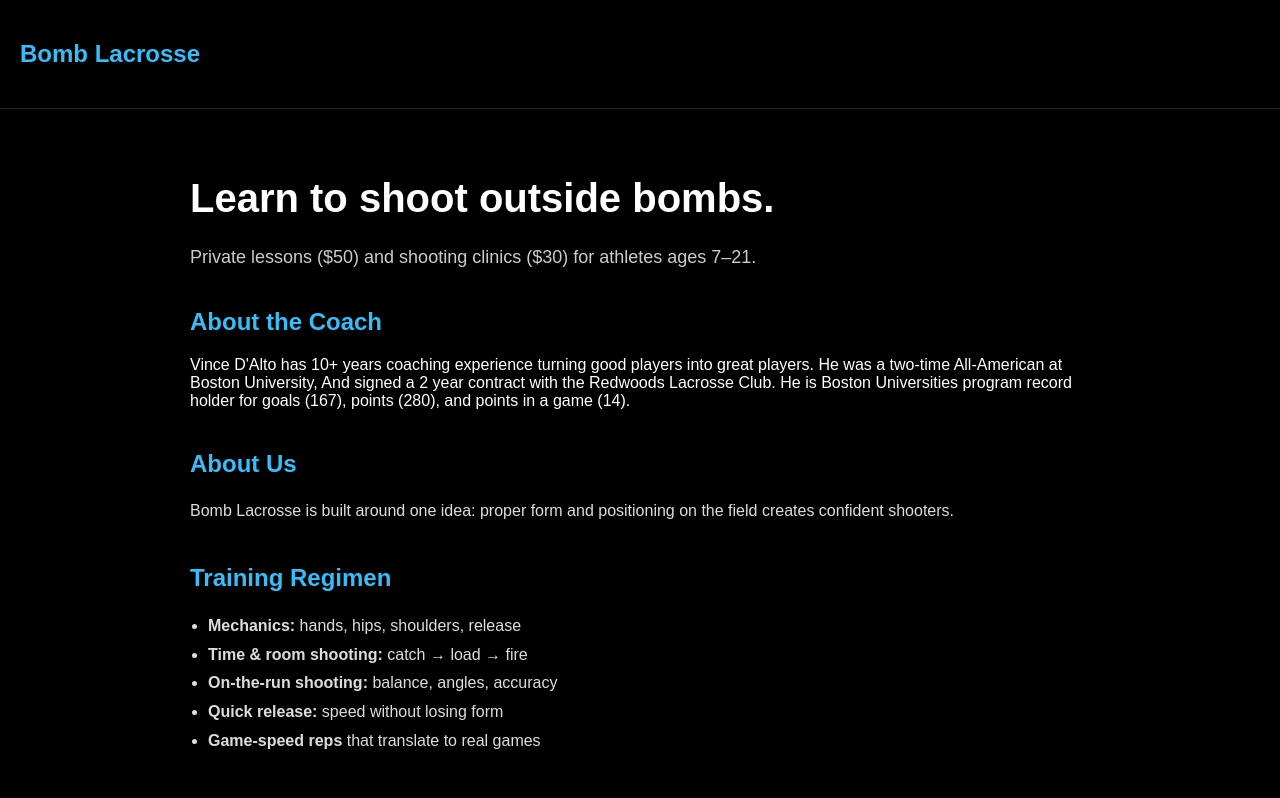
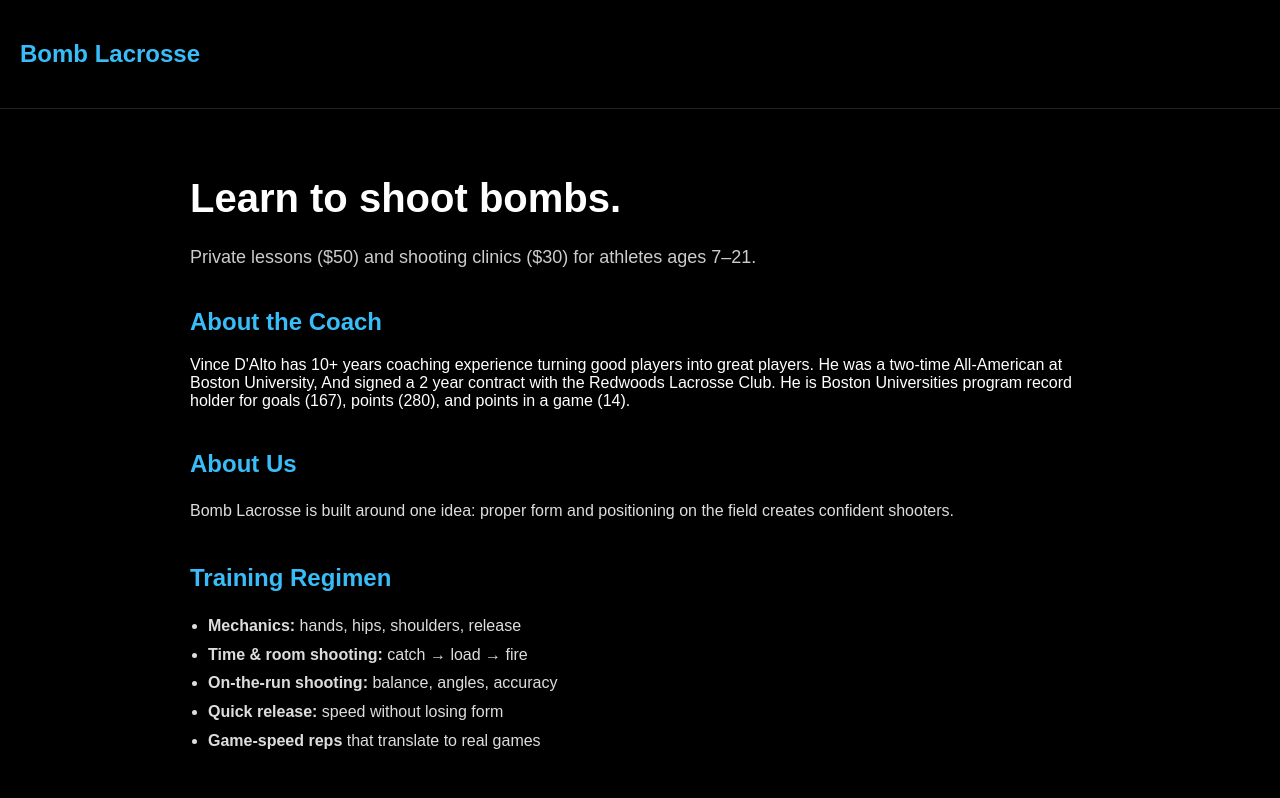
Before and after one commit to vdalto1123/bomb-lacrosse, a Next.js app: page / in a window 1280 px wide. Shown: the top 798 px of the page. Built offline with nearby package versions, Linux system fonts and the light colour scheme.

Commit message:
Update page.tsx

```diff
--- a/app/page.tsx
+++ b/app/page.tsx
@@ -56,7 +56,7 @@
 export default function Home() {
   return (
     <main style={{padding:40,maxWidth:900,margin:"auto"}}>
-      <h1 style={{fontSize:40}}>Learn to shoot outside bombs.</h1>
+      <h1 style={{fontSize:40}}>Learn to shoot bombs.</h1>
       <p style={{color:"#ccc",fontSize:18}}>
         Private lessons ($50) and shooting clinics ($30) for athletes ages 7–21.
       </p>
```
